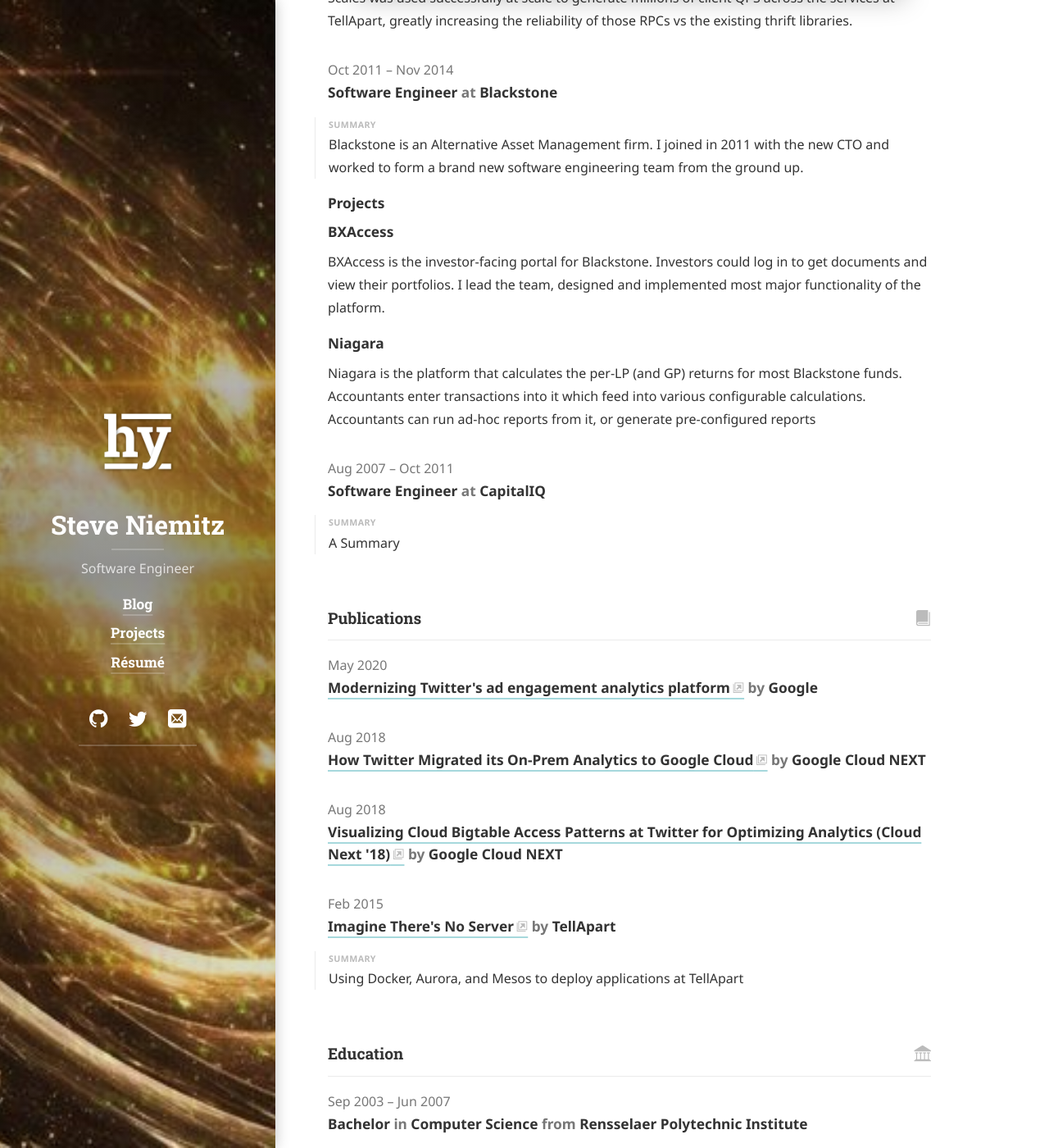
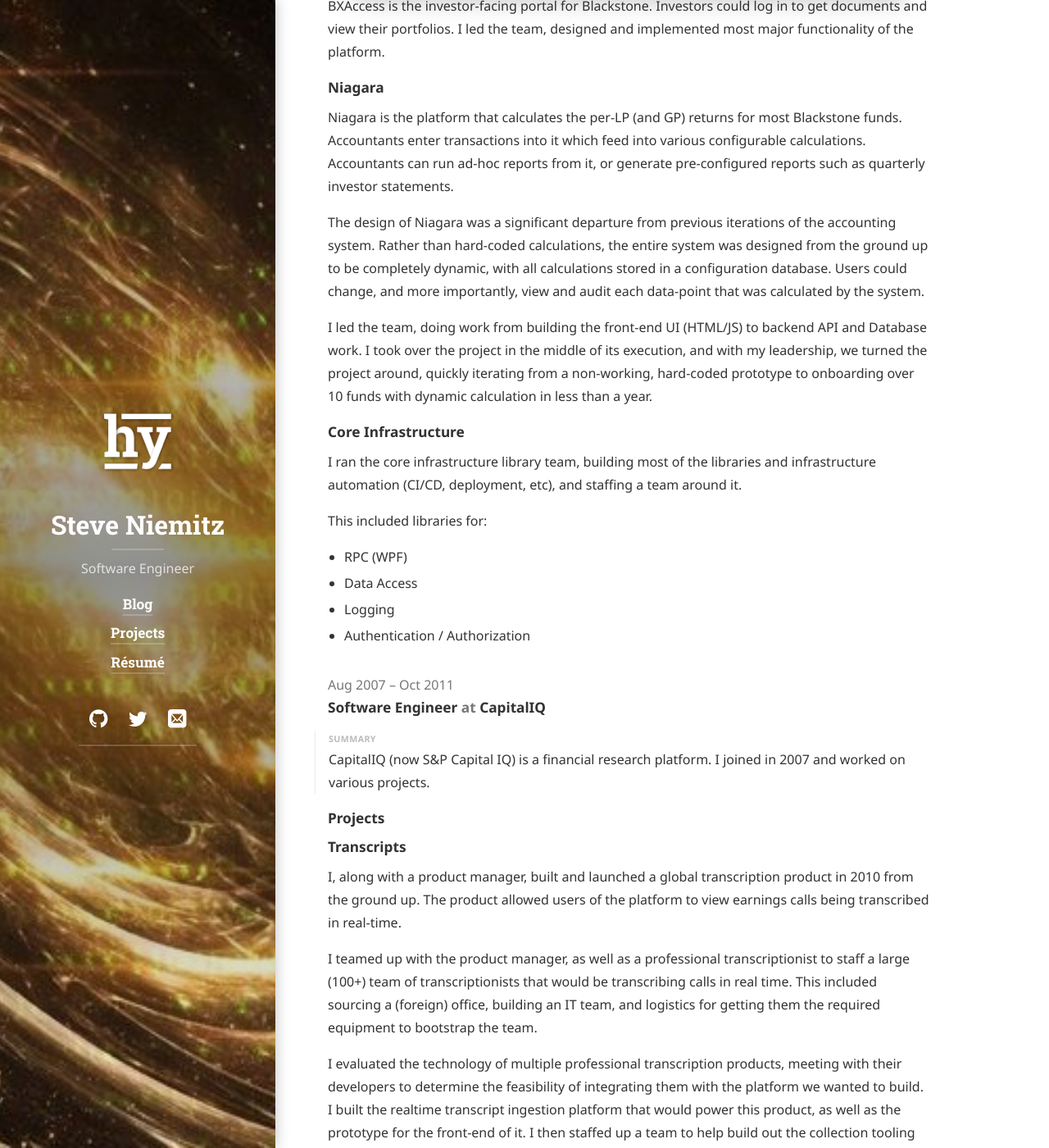
Before and after one commit to steveniemitz/steveniemitz.github.io, a Jekyll site: the page built from resume.md, in a window 1280 px wide and 1400 px high, scrolled down 5475 px. Shown: the whole window at 82% size. Built offline with Jekyll 4.4.1, drawn with Linux system fonts in a browser that asks for light colours; cached includes are drawn as plain includes; nearby versions of some CDN libraries; some web fonts are replaced; library files that are not in the unit come from our copies; some of the changed text lies outside the part shown.

Commit message:
more resume

```diff
--- a/_data/resume.yml
+++ b/_data/resume.yml
@@ -32,7 +32,7 @@ work:
     summary: |
       With 8 years of experience on multiple teams at Twitter, I've had the unique opportunity
       to see the impact of my decisions and designs over long time periods.  I've designed, built,
-      and lead teams for multiple systems that push the limits of the industry.  My ability to build deep
+      and led teams for multiple systems that push the limits of the industry.  My ability to build deep
       cross-organizational relationships over that time allowed me to positively transform multiple
       organizations and improve large portions of Twitter's tech stack.
     roles:
@@ -103,10 +103,14 @@ work:
 
           Over the next several years, I evangelized Beam/Dataflow within Twitter, driving significant adoption
           across the entire company.  By 2022 we had grown to 600+ pipelines running on Beam across Twitter.
-          As mentioned above, I, along with senior management, lead an effort to reorganize our team from the
+          As mentioned above, I, along with senior management, led an effort to reorganize our team from the
           revenue to platform org in order to better be able to drive Beam adoption across the company.
 
-          As part of working on Beam, I was the largest contributor to our internal Beam libraries (with 20+ contributors within Twitter), as well as a [committer](https://github.com/apache/beam/pulls?q=is%3Apr+author%3Asteveniemitz+is%3Aclosed) to the OSS Beam project.  My work on the Dataflow runner (in our fork) around monitoring and optimization allowed us to get significantly more performance from it than the stock runner, leading to significant cost savings.  Many of the optimizations were then merged upstream to the OSS runner.
+          As part of working on Beam, I started, and was the largest contributor to our internal Beam libraries (with 20+
+          contributors within Twitter), as well as a [committer](https://github.com/apache/beam/pulls?q=is%3Apr+author%3Asteveniemitz+is%3Aclosed)
+          to the OSS Beam project.  My work on the Dataflow runner (in our fork) around monitoring and optimization
+          allowed us to get significantly more performance from it than the stock runner, leading to significant cost savings.
+          Many of the optimizations were then merged upstream to the OSS runner.
 
       - name: finagle-grpc
         summary: |
@@ -152,18 +156,6 @@ work:
 
           These codecs are widely used at Twitter, providing a significant performance and cost benefit when used.
 
-      - name: Scalding to Beam Migration
-        summary: |
-          Twitter has 4,000+ batch processing jobs written in [scalding](https://github.com/twitter/scalding).
-          Developed a strategy, built a MVP, and lead a team to develop tooling to automatically translate
-          scalding jobs into beam jobs, and run them on Dataflow with zero code changes required.
-
-          - Wrote a proposal and achieved high-level buy-in from org level leadership,
-            including cost analysis of scalding vs dataflow and multi-year execution plan.
-          - Prototyped an AST-translation layer to translate scalding execution graphs to beam.
-          - Staffed and lead a team of 2-5 developers to drive the project post-MVP.
-          - Optimized job runtime based on profiler feedback to achieve parity with (and exceed) scalding performance.
-
       - name: TC&#9889;DC (Twitter Cloud Data-Center)
         summary: >
           Summary
@@ -180,7 +172,7 @@ work:
         summary: |
           The TellApart infrastructure ran across 1000s of AWS instances in multiple zones.  Previously
           developers would deploy their changes across the fleet using different bespoke scripts.  I
-          lead the rollout of Aurora/Mesos to standardize deployments and homogenize compute resources.
+          led the rollout of Aurora/Mesos to standardize deployments and homogenize compute resources.
 
           I spearheaded an effort in the OSS Aurora community to add support for Docker containers to
           Aurora, working closely with the Aurora community and eventually becoming a member of the Aurora
@@ -208,19 +200,68 @@ work:
       - name: BXAccess
         summary: |
           BXAccess is the investor-facing portal for Blackstone.  Investors could log in to get
-          documents and view their portfolios.  I lead the team, designed and implemented most
+          documents and view their portfolios.  I led the team, designed and implemented most
           major functionality of the platform.
       - name: Niagara
         summary: |
           Niagara is the platform that calculates the per-LP (and GP) returns for most Blackstone
           funds.  Accountants enter transactions into it which feed into various configurable calculations.
-          Accountants can run ad-hoc reports from it, or generate pre-configured reports
+          Accountants can run ad-hoc reports from it, or generate pre-configured reports such as quarterly
+          investor statements.
+
+          The design of Niagara was a significant departure from previous iterations of the accounting system.
+          Rather than hard-coded calculations, the entire system was designed from the ground up to be completely
+          dynamic, with all calculations stored in a configuration database.  Users could change, and more importantly,
+          view and audit each data-point that was calculated by the system.
+
+          I led the team, doing work from building the front-end UI (HTML/JS) to backend API and Database work.  I took
+          over the project in the middle of its execution, and with my leadership, we turned the project around,
+          quickly iterating from a non-working, hard-coded prototype to onboarding over 10 funds with dynamic calculation
+          in less than a year.
+      - name: Core Infrastructure
+        summary: |
+          I ran the core infrastructure library team, building most of the libraries and infrastructure automation (CI/CD,
+          deployment, etc), and staffing a team around it.
+
+          This included libraries for:
+            - RPC (WPF)
+            - Data Access
+            - Logging
+            - Authentication / Authorization
+
   - company: "CapitalIQ"
     position: "Software Engineer"
     startDate: "2007-08-01"
     endDate: "2011-10-01"
     summary: >
-      A Summary
+      CapitalIQ (now S&P Capital IQ) is a financial research platform.  I joined in 2007 and worked on various
+      projects.
+    projects:
+      - name: Transcripts
+        summary: |
+          I, along with a product manager, built and launched a global transcription product in 2010 from the ground up.
+          The product allowed users of the platform to view earnings calls being transcribed in real-time.
+
+          I teamed up with the product manager, as well as a professional transcriptionist to staff a large (100+)
+          team of transcriptionists that would be transcribing calls in real time.  This included sourcing a (foreign) office,
+          building an IT team, and logistics for getting them the required equipment to bootstrap the team.
+
+          I evaluated the technology of multiple professional transcription products, meeting with their developers
+          to determine the feasibility of integrating them with the platform we wanted to build. I built the realtime
+          transcript ingestion platform that would power this product, as well as the prototype for the front-end of it.
+          I then staffed up a team to help build out the collection tooling as well as the front end.
+          At peak the system handled 100s of calls running concurrently.
+      - name: Infrastructure
+        summary: |
+          I worked with a team of 3 other senior developers on the infrastructure and production support team.  This
+          involved building deployment automation, CI/CD, and core libraries.
+
+          One particularly interesting project I worked on as part of this team was an automatic thread-dumper service
+          for ASP.NET.  It allowed ~zero pause thread stack collection in .NET applications and allowed us to track down
+          various application stalls, reducing the p99 latency of commonly accessed areas of the website by as much as 90%.
+          I wrote more about this, and eventually expanded its scope to an entire debugging library.
+
+          Read more [here](../blog/2011-04-28-building-a-mixed-mode-stack-walker-part-1)
 education:
   - institution: "Rensselaer Polytechnic Institute"
     area: "Computer Science"
```
